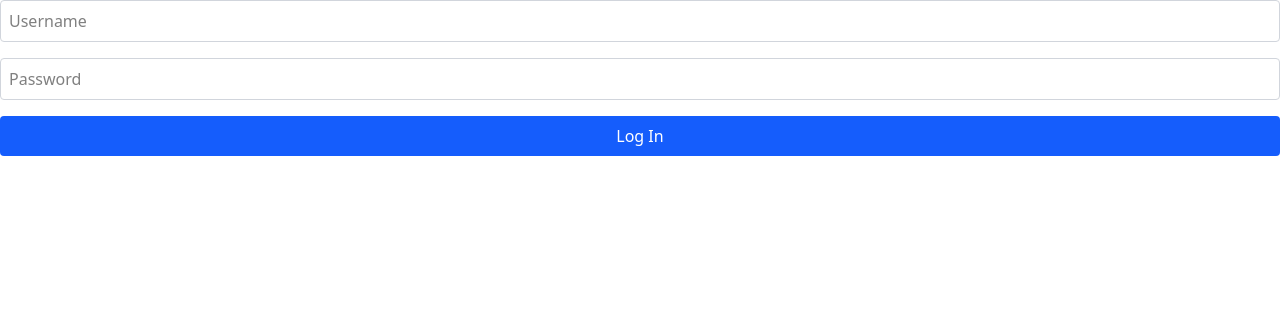
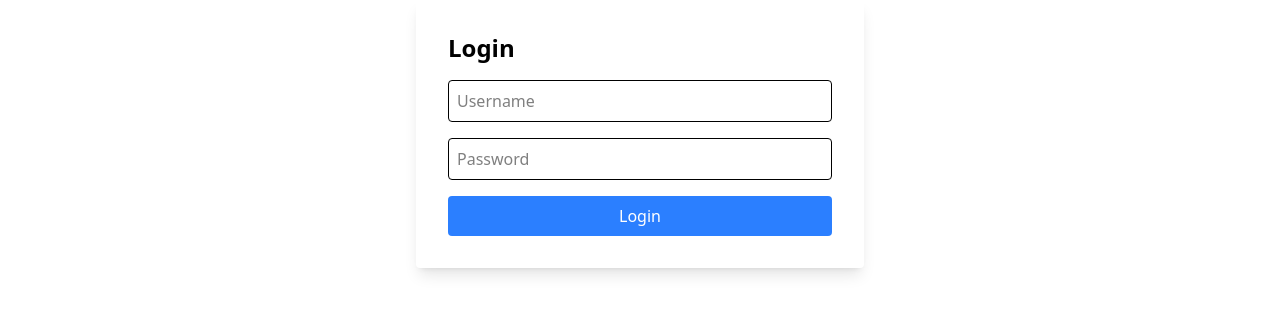
Before and after one commit to YosephDagne/TODO_LIST, a React (Vite) app in the folder frontend/: page /login in a window 1280 px wide. Shown: the top 314 px of the page. Built offline with nearby package versions, Linux system fonts and the light colour scheme.

Commit message:
sigin and signup

```diff
--- a/frontend/src/App.jsx
+++ b/frontend/src/App.jsx
@@ -1,5 +1,4 @@
-// File: App.jsx
-import { Route, Routes, Navigate } from "react-router-dom";
+import { Route, Routes, Navigate, useLocation } from "react-router-dom";
 import { useAuth } from "./auth/authContext";
 import Login from "./auth/Login";
 import Dashboard from "./pages/Dashboard";
@@ -7,6 +6,7 @@ import Home from "./pages/Home";
 
 function App() {
   const { user } = useAuth();
+  const location = useLocation(); // Get the current location
 
   return (
     <Routes>
@@ -14,7 +14,16 @@ function App() {
       <Route path="/login" element={<Login />} />
       <Route
         path="/dashboard"
-        element={user ? <Dashboard /> : <Navigate to="/login" />}
+        element={
+          user ? (
+            <Dashboard />
+          ) : (
+            <Navigate
+              to="/login"
+              state={{ from: location }}
+            />
+          )
+        }
       />
     </Routes>
   );
--- a/frontend/src/auth/Login.jsx
+++ b/frontend/src/auth/Login.jsx
@@ -1,41 +1,50 @@
+// File: auth/Login.jsx
 import { useState } from "react";
 import { useAuth } from "./authContext";
+import { useLocation, useNavigate } from "react-router-dom";
 
 const Login = () => {
   const { login } = useAuth();
   const [username, setUsername] = useState("");
   const [password, setPassword] = useState("");
-  const [msg, setMsg] = useState("");
+  const location = useLocation();
+  const navigate = useNavigate();
 
   const handleSubmit = (e) => {
     e.preventDefault();
-    const result = login({ username, password });
-    setMsg(result.error || "Logged in successfully!");
+    login(username, password);
+
+
+    const from = location.state?.from || "/dashboard";
+    navigate(from);
   };
 
   return (
-    <form onSubmit={handleSubmit} className="space-y-4">
+    <div className="max-w-md mx-auto bg-white p-8 rounded shadow-lg">
+      <h2 className="text-2xl font-semibold mb-4">Login</h2>
+      <form onSubmit={handleSubmit}>
         <input
           type="text"
-        placeholder="Username"
-        className="w-full p-2 border border-gray-300 rounded"
           value={username}
           onChange={(e) => setUsername(e.target.value)}
-        required
+          placeholder="Username"
+          className="w-full p-2 mb-4 border rounded"
         />
         <input
           type="password"
-        placeholder="Password"
-        className="w-full p-2 border border-gray-300 rounded"
           value={password}
           onChange={(e) => setPassword(e.target.value)}
-        required
+          placeholder="Password"
+          className="w-full p-2 mb-4 border rounded"
         />
-      <button className="w-full bg-blue-600 text-white py-2 rounded hover:bg-blue-700">
-        Log In
+        <button
+          type="submit"
+          className="w-full bg-blue-500 text-white p-2 rounded cursor-pointer hover:bg-blue-600 transition duration-200"
+        >
+          Login
         </button>
-      {msg && <p className="text-sm text-red-600">{msg}</p>}
       </form>
+    </div>
   );
 };
 
--- a/frontend/src/auth/Signup.jsx
+++ b/frontend/src/auth/Signup.jsx
@@ -1,16 +1,33 @@
 import { useState } from "react";
 import { useAuth } from "./authContext";
+import { useNavigate } from "react-router-dom";
 
 const Signup = () => {
   const { signup } = useAuth();
   const [username, setUsername] = useState("");
   const [password, setPassword] = useState("");
   const [msg, setMsg] = useState("");
+  const navigate = useNavigate(); // Navigate hook
 
-  const handleSubmit = (e) => {
+  const handleSubmit = async (e) => {
     e.preventDefault();
-    const result = signup({ username, password });
-    setMsg(result.error || "Signed up successfully!");
+    setMsg(""); // Clear previous messages
+
+    try {
+      const result = await signup({ username, password });
+
+      if (result.error) {
+        setMsg(result.error); // Display error message
+      } else {
+        setMsg("Signed up successfully! Redirecting to dashboard...");
+        setUsername("");
+        setPassword("");
+        // Redirect to dashboard after successful signup
+        navigate("/dashboard");
+      }
+    } catch (error) {
+      setMsg("Something went wrong. Please try again.");
+    }
   };
 
   return (
@@ -38,7 +55,7 @@ const Signup = () => {
         onChange={(e) => setPassword(e.target.value)}
         required
       />
-      <button className="w-full bg-indigo-600 text-white py-2 rounded hover:bg-indigo-700 cousor-pointer transition duration-200 ">
+      <button className="w-full bg-indigo-600 text-white py-2 rounded hover:bg-indigo-700 cursor-pointer transition duration-200">
         Sign Up
       </button>
       {msg && <p className="text-sm text-red-600">{msg}</p>}
--- a/frontend/src/components/Button.jsx
+++ b/frontend/src/components/Button.jsx
@@ -1,7 +1,7 @@
 // File: components/Button.jsx
 const Button = ({ children, ...props }) => (
   <button
-    className="bg-blue-500 text-white px-4 py-2 rounded hover:bg-blue-600 curs"
+    className="bg-blue-500 text-white px-4 py-2 rounded hover:bg-blue-600 curs cursor-pointer transition duration-300 ease-in-out transform hover:scale-110"
     {...props}
   >
     {children}
--- a/frontend/src/pages/Dashboard.jsx
+++ b/frontend/src/pages/Dashboard.jsx
@@ -8,27 +8,27 @@ const Dashboard = () => {
 
   return (
     <div className="min-h-screen bg-gradient-to-br from-blue-50 to-indigo-100 p-6">
-      <div className="max-w-4xl mx-auto">
+      <div className="max-w-6xl mx-auto bg-white p-8 rounded-xl shadow-xl">
         {/* Header */}
-        <div className="flex justify-between items-center bg-white p-4 rounded-lg shadow mb-6">
+        <div className="flex justify-between items-center mb-8">
           <div>
-            <h1 className="text-3xl font-bold text-gray-800 mb-1">
+            <h1 className="text-4xl font-semibold text-gray-800 mb-2">
               Hello, {user?.username}
             </h1>
-            <p className="text-gray-500 text-sm">
-              Welcome back to your task manager
+            <p className="text-gray-500 text-lg">
+              Welcome to your task manager
             </p>
           </div>
           <button
             onClick={logout}
-            className="bg-red-500 text-white px-4 py-2 rounded-lg hover:bg-red-600 transition"
+            className="bg-red-500 text-white px-4 py-1.5 rounded-lg hover:bg-red-600 transition duration-300 ease-in-out transform hover:scale-110 cursor-pointer"
           >
             Logout
           </button>
         </div>
 
         {/* Todo Form */}
-        <div className="mb-6">
+        <div className="mb-8">
           <TodoForm />
         </div>
 
--- a/frontend/src/pages/Home.jsx
+++ b/frontend/src/pages/Home.jsx
@@ -1,14 +1,25 @@
-import { useState } from "react";
+import { useState, useEffect } from "react";
+import { useNavigate } from "react-router-dom";
 import Signup from "../auth/Signup";
 import Login from "../auth/Login";
+import { useAuth } from "../auth/authContext";
 
 const Home = () => {
   const [hasAccount, setHasAccount] = useState(false);
+  const navigate = useNavigate();
+  const { user } = useAuth();
+
+  // Redirect to dashboard if user is already logged in
+  useEffect(() => {
+    if (user) {
+      navigate("/dashboard");
+    }
+  }, [user, navigate]);
 
   return (
     <div className="min-h-screen flex items-center justify-center bg-gradient-to-br from-blue-50 to-indigo-100 px-4">
       <div className="bg-white shadow-xl rounded-2xl p-10 max-w-md w-full text-center">
-        <h1 className="text-4xl font-bold text-gray-800 mb-4">
+        <h1 className="text-2xl font-bold text-gray-800 mb-4">
           Welcome to TaskMate
         </h1>
         <p className="text-gray-600 mb-6">
--- a/frontend/src/todos/TodoItem.jsx
+++ b/frontend/src/todos/TodoItem.jsx
@@ -1,25 +1,23 @@
 // File: todos/TodoItem.jsx
 const TodoItem = ({ todo, onEdit, onDelete }) => (
-  <div className="flex justify-between items-center p-3 bg-white rounded shadow mb-2">
-    <div className="flex justify-between items-center p-3 bg-white rounded shadow mb-2">
-      <div>
-        <h3 className="font-semibold">{todo.title}</h3>
-        <p className="text-sm text-gray-500">Priority: {todo.priority}</p>
-        <p className="text-sm text-gray-600 italic">{todo.description}</p>
-        <p className="text-xs text-gray-400">Created: {todo.date}</p>
-      </div>
+  <div className="flex justify-between items-center p-4 bg-white rounded-lg shadow-md mb-4 hover:shadow-lg transition duration-200">
+    <div className="flex-1">
+      <h3 className="font-semibold text-xl text-gray-800">{todo.title}</h3>
+      <p className="text-sm text-gray-500">Priority: {todo.priority}</p>
+      <p className="text-sm text-gray-600 italic">{todo.description}</p>
+      <p className="text-xs text-gray-400">Created: {todo.date}</p>
     </div>
 
-    <div className="space-x-2">
+    <div className="flex space-x-4">
       <button
         onClick={() => onEdit(todo)}
-        className="text-blue-500 hover:underline"
+        className="text-blue-500 hover:text-blue-700 transition duration-300"
       >
         Edit
       </button>
       <button
         onClick={() => onDelete(todo.id)}
-        className="text-red-500 hover:underline"
+        className="text-red-500 hover:text-red-700 transition duration-300"
       >
         Delete
       </button>
--- a/frontend/src/todos/TodoList.jsx
+++ b/frontend/src/todos/TodoList.jsx
@@ -6,7 +6,7 @@ const TodoList = () => {
   const { todos, deleteTodo, setEditTodo } = useTodos();
 
   return (
-    <div>
+    <div className="space-y-4">
       {todos.map((todo) => (
         <TodoItem
           key={todo.id}
```
Lines whose indentation alone changed are shown as unchanged.
